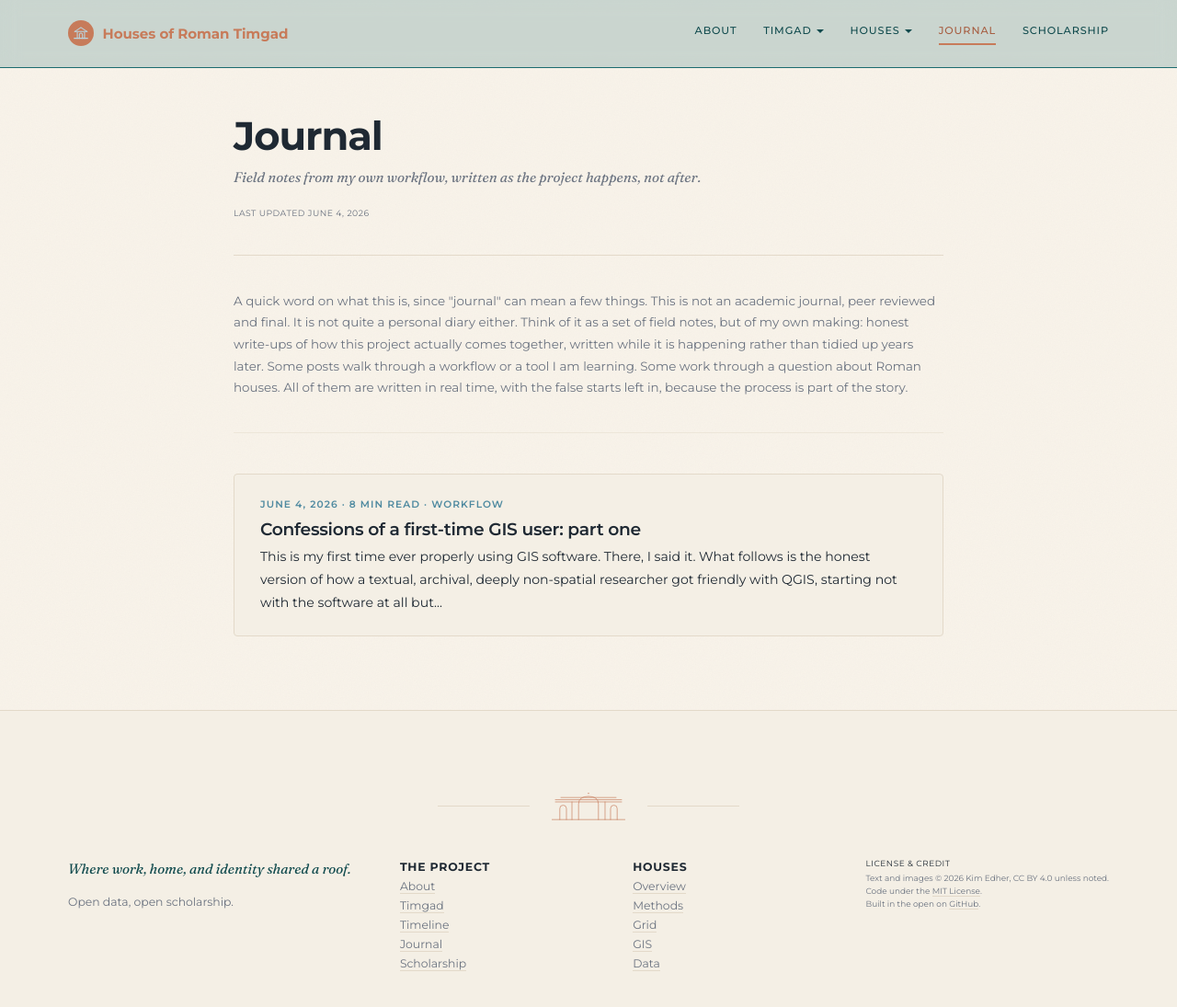
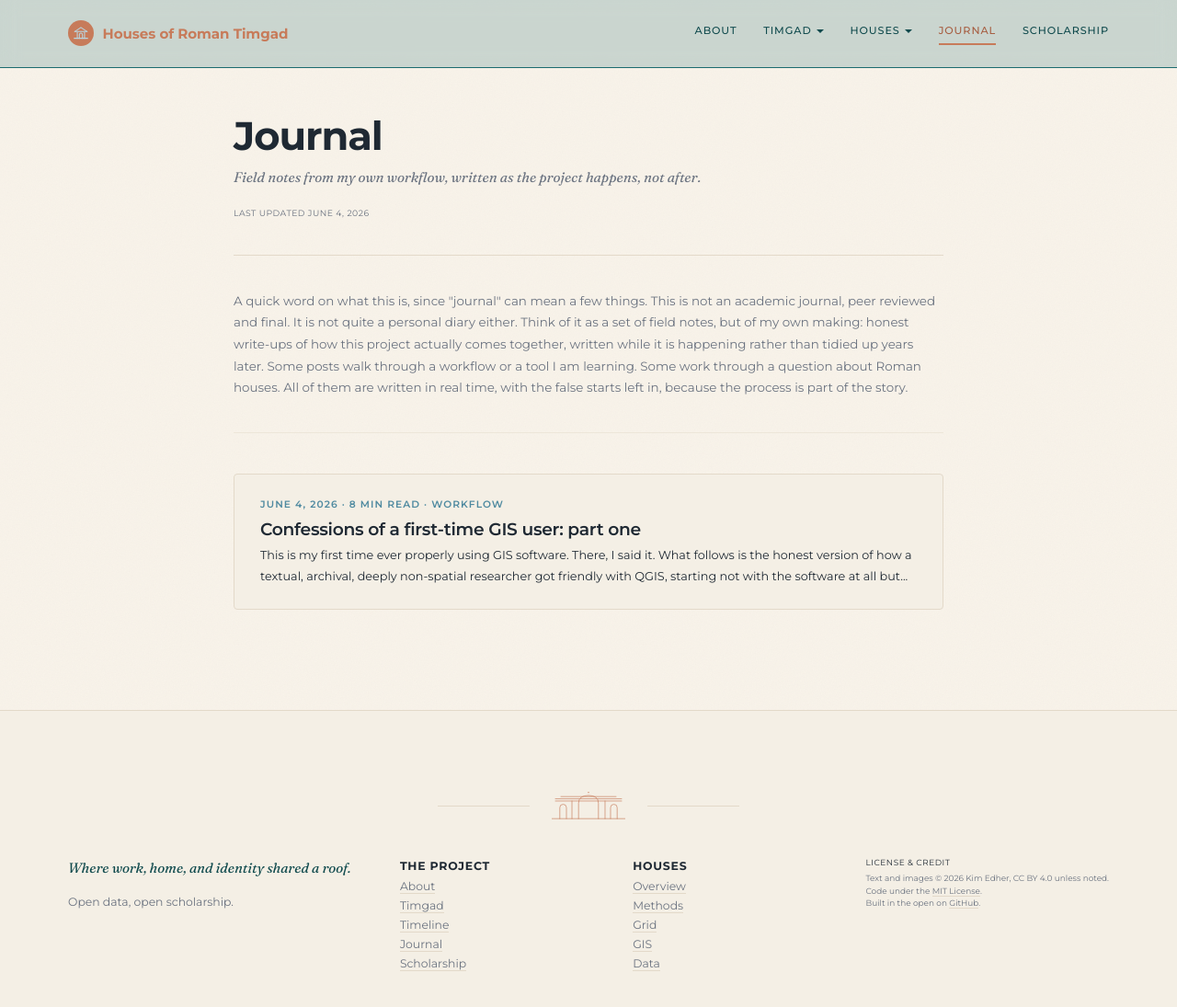
Before and after one commit to kimedher/timgadhouses, a Jekyll site: the page built from notes.md, in a window 1280 px wide and 1098 px high. Shown: the top 1095 px of the window at 92% size. Built offline with Jekyll 4.4.1, drawn with Linux system fonts in a browser that asks for light colours.

Commit message:
Unify body-copy size: numbered cards, feature cards, post excerpts to 0.8rem

```diff
--- a/assets/css/main.scss
+++ b/assets/css/main.scss
@@ -569,7 +569,7 @@
 
 .feature-card p {
   margin: 0 0 0.8rem;
-  font-size: 0.855rem;
+  font-size: 0.8rem;
   color: var(--text);
 }
 
@@ -646,7 +646,7 @@
 .post-list .post-excerpt {
   margin: 0.4rem 0 0;
   color: var(--text);
-  font-size: 0.882rem;
+  font-size: 0.8rem;
 }
 
 /* ---------- Citation block ---------- */
@@ -1115,7 +1115,7 @@
 
 .numbered-block .card p {
   margin: 0;
-  font-size: 0.864rem;
+  font-size: 0.8rem;
   line-height: 1.55;
 }
 
```
